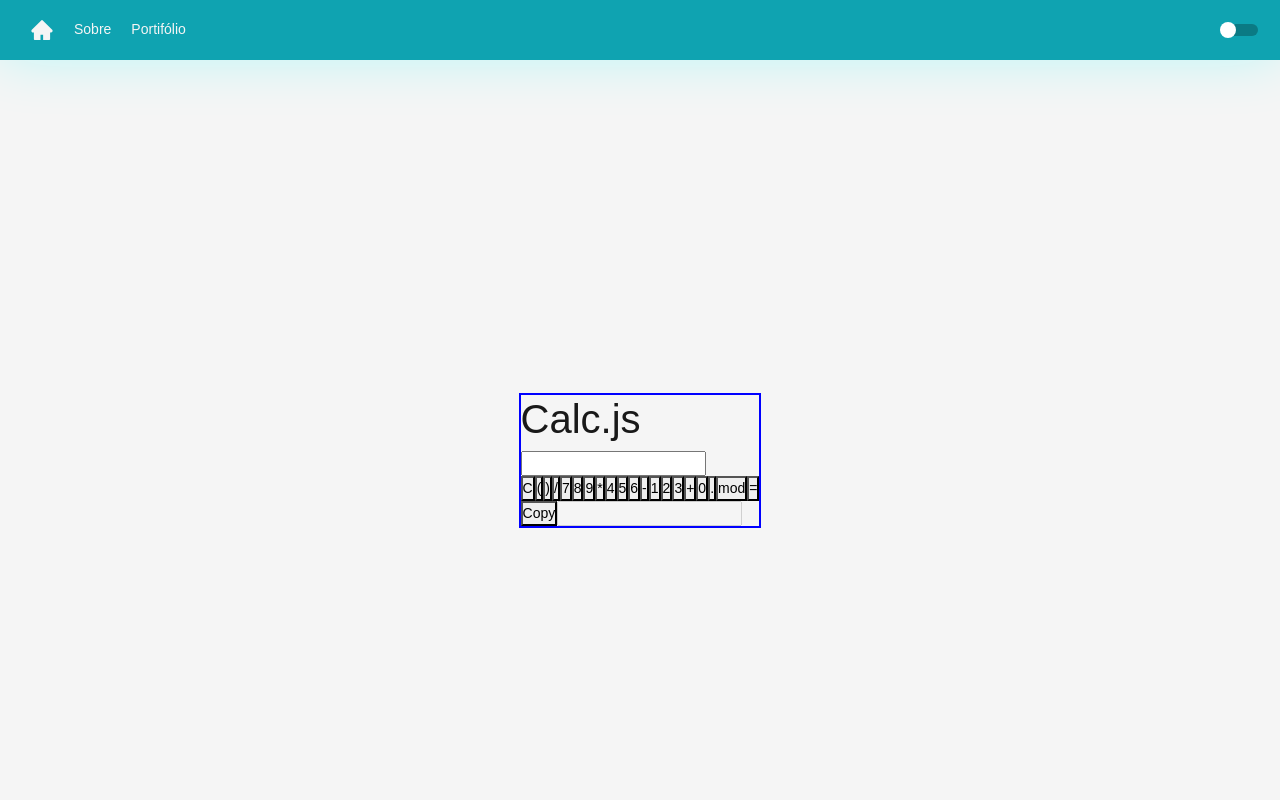
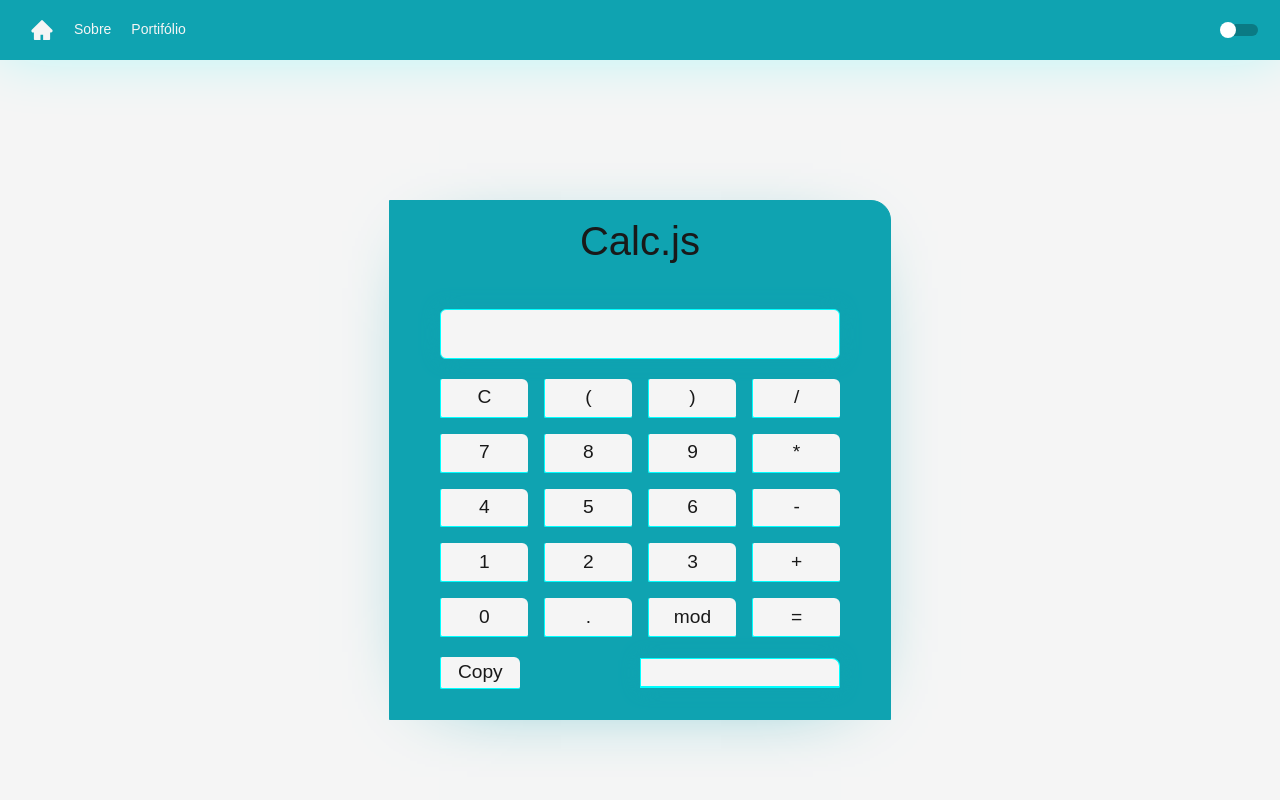
Before and after one commit to CamiloCCarvalho/portifolio-v2, a React (Vite) app: page /portifolio/calc in a window 1280 px wide. Shown: the top 800 px of the page. Built offline with nearby package versions, Linux system fonts and the light colour scheme.

Commit message:
Projeto calculadora em andamento etapa 1 e 2 concluida (elementos, layout, posicionamento, e styles)

```diff
--- a/src/components/portifolio/calc/index.tsx
+++ b/src/components/portifolio/calc/index.tsx
@@ -1,43 +1,43 @@
-import {ContainerPage, CalcBox} from './styles'
+import {ContainerPage, CalcBox, Header, Input, Keyboard, Keys, Section} from './styles'
 
 const CalcPage:React.FC = () => {
 
     return (
         <ContainerPage className="container-fluid">
             <CalcBox>
-                <header className="flex align-center justify-between">
+                <Header className="flex align-center justify-between">
                     <h1>Calc.js</h1>
-                </header>
+                </Header>
 
-                <input type="text" id="input"/>
+                <Input type="text" id="input"/>
 
-                <div id="keys">
-                    <button id="clear">C</button>
-                    <button className="charKey" data-value=" ( ">(</button>
-                    <button className="charKey" data-value=" ) ">)</button>
-                    <button className="charKey" data-value=" / ">/</button>
-                    <button className="charKey" data-value="7">7</button>
-                    <button className="charKey" data-value="8">8</button>
-                    <button className="charKey" data-value="9">9</button>
-                    <button className="charKey" data-value=" * ">*</button>
-                    <button className="charKey" data-value="4">4</button>
-                    <button className="charKey" data-value="5">5</button>
-                    <button className="charKey" data-value="6">6</button>
-                    <button className="charKey" data-value=" - ">-</button>
-                    <button className="charKey" data-value="1">1</button>
-                    <button className="charKey" data-value="2">2</button>
-                    <button className="charKey" data-value="3">3</button>
-                    <button className="charKey" data-value=" + ">+</button>
-                    <button className="charKey" data-value="0">0</button>
-                    <button className="charKey" data-value=".">.</button>
-                    <button className="charKey" data-value=" % ">mod</button>
-                    <button id="equal">=</button>
-                </div>
+                <Keyboard id="keys">
+                    <Keys id="clear">C</Keys>
+                    <Keys className="charKey" data-value=" ( ">(</Keys>
+                    <Keys className="charKey" data-value=" ) ">)</Keys>
+                    <Keys className="charKey" data-value=" / ">/</Keys>
+                    <Keys className="charKey" data-value="7">7</Keys>
+                    <Keys className="charKey" data-value="8">8</Keys>
+                    <Keys className="charKey" data-value="9">9</Keys>
+                    <Keys className="charKey" data-value=" * ">*</Keys>
+                    <Keys className="charKey" data-value="4">4</Keys>
+                    <Keys className="charKey" data-value="5">5</Keys>
+                    <Keys className="charKey" data-value="6">6</Keys>
+                    <Keys className="charKey" data-value=" - ">-</Keys>
+                    <Keys className="charKey" data-value="1">1</Keys>
+                    <Keys className="charKey" data-value="2">2</Keys>
+                    <Keys className="charKey" data-value="3">3</Keys>
+                    <Keys className="charKey" data-value=" + ">+</Keys>
+                    <Keys className="charKey" data-value="0">0</Keys>
+                    <Keys className="charKey" data-value=".">.</Keys>
+                    <Keys className="charKey" data-value=" % ">mod</Keys>
+                    <Keys id="equal">=</Keys>
+                </Keyboard>
 
-                <section className="flex align-center justify-between">
-                    <button id="copyToClipboard">Copy</button>
-                    <input type="text" id="result" disabled/>
-                </section>
+                <Section className="flex align-center justify-between">
+                    <Keys id="copyToClipboard">Copy</Keys>
+                    <Input type="text" id="result" disabled/>
+                </Section>
 
             </CalcBox>
         </ContainerPage>
--- a/src/components/portifolio/calc/styles.ts
+++ b/src/components/portifolio/calc/styles.ts
@@ -9,5 +9,76 @@ export const ContainerPage = styled.main`
 `
 
 export const CalcBox = styled.main`
-    border: 2px solid blue;
+    height: 520px;
+    min-width: 300px;
+    width: 40%;
+    display:flex;
+    flex-flow: column nowrap;
+    align-items:center;
+    border-radius: 0 20px 0 0;
+    background: ${props => props.theme.colors.primary};
+    color: ${props => props.theme.colors.text};
+    box-shadow: 0 10px 80px -50px ${props => props.theme.colors.highlight};
+    border:1px solid ${props => props.theme.colors.highlight};
 `
+export const Header = styled.header`
+    display:flex;
+    flex-flow: row nowrap;
+    justify-content:center;
+    align-items:center;
+    padding: 1rem 0;
+`
+export const Input = styled.input`
+    background: ${props => props.theme.colors.background};
+    width: 80%;
+    border-radius: 6px;
+    box-shadow: 0 0 20px -2px ${props => props.theme.colors.primary};
+    border:1px solid cyan;
+    padding:0 0.5rem;
+    height:50px;
+    margin: 20px 0;
+    &#result {
+        height:30px;
+        width:50%;
+        border-width: 1px 1px 2px 1px;
+        border-radius: 0 .5rem .1rem 0;
+    }
+`
+export const Keyboard = styled.div`
+    width:80%;
+    height:50%;
+    display:grid;
+    grid-template-columns: 1fr 1fr 1fr 1fr;
+    gap: 1rem;
+
+`
+export const Keys = styled.button`
+    box-sizing:border-box;
+    border: none;
+    border-radius: 2px 6px 2px 2px;
+    background: ${props => props.theme.colors.textNav};
+    color:${props => props.theme.colors.text};
+    cursor:pointer;
+    border-left:1px solid cyan;
+    border-bottom:1px solid cyan;
+    font-size:1.2rem;
+    transition: 0.5s;
+    &#copyToClipboard {
+        height: 2rem;
+        width:5rem;
+    }
+    &:hover {
+        filter: brightness(0.8);
+        border-left:none;
+    }
+`
+export const Section = styled.section`
+    width: 80%;
+    height: 10%;
+    margin-top: 10px;
+    display:flex;
+    flex-flow: row nowrap;
+    justify-content:space-between;
+    align-items:center;
+    margin-bottom:20px;
+`
--- a/src/shared/Footer/index.tsx
+++ b/src/shared/Footer/index.tsx
@@ -16,11 +16,11 @@ const Footer:React.FC = () => {
 
                 <div className="card-body">
                     <h5 className="card-title">Camilo Costa de Carvalho</h5>
-                    <p className="card-text">FULLSTACK - JAVASCRIPT</p>
+                    <p className="card-text">FRONT-END | JAVASCRIPT</p>
                 </div>
 
                 <div className="card-footer">
-                   Atualizado: 15/04/2023 ---  Versão: 2.0.53
+                   Atualizado: 16/04/2023 ---  Versão: 2.0.59
                 </div>
             </FooterBox>
     )
```
